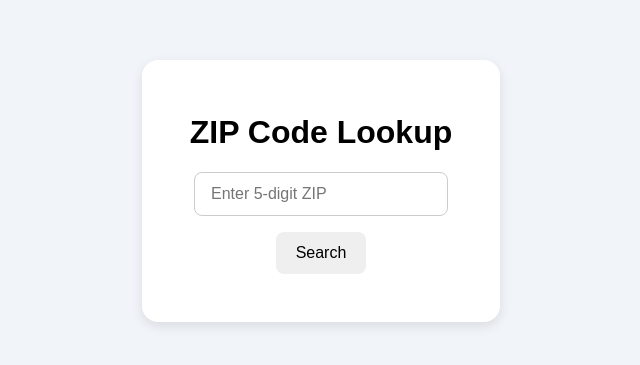
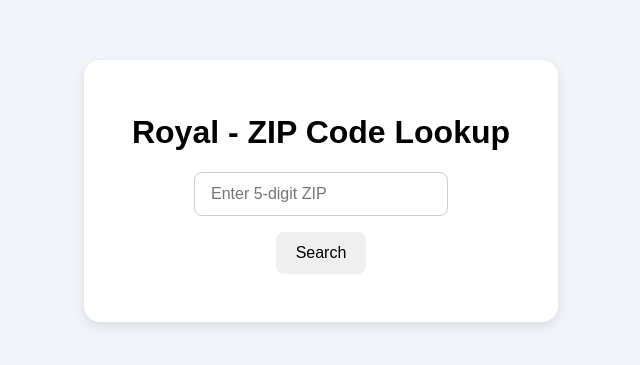
Before and after one commit to X4280/zipcode, a plain HTML site: page index.html in a window 1280 px wide. Shown: the part 217-582 px from the top of the page, without its empty margins (319-959 px from the left). Drawn offline with Linux system fonts and the light colour scheme.

Commit message:
Update index.html

```diff
--- a/index.html
+++ b/index.html
@@ -13,7 +13,7 @@
 </head>
 <body>
   <div class="card">
-    <h1>ZIP Code Lookup</h1>
+    <h1>Royal - ZIP Code Lookup</h1>
     <input id="zip" placeholder="Enter 5-digit ZIP" />
     <br />
     <button onclick="check()">Search</button>
```
